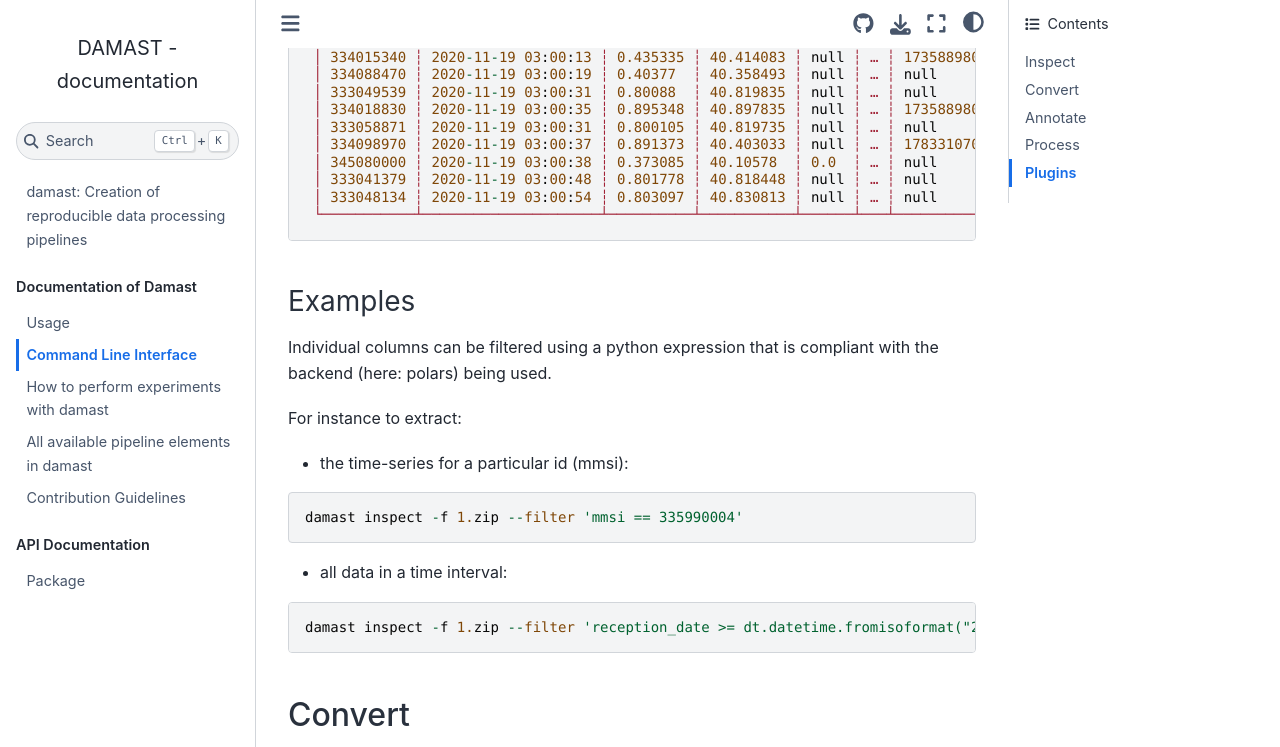
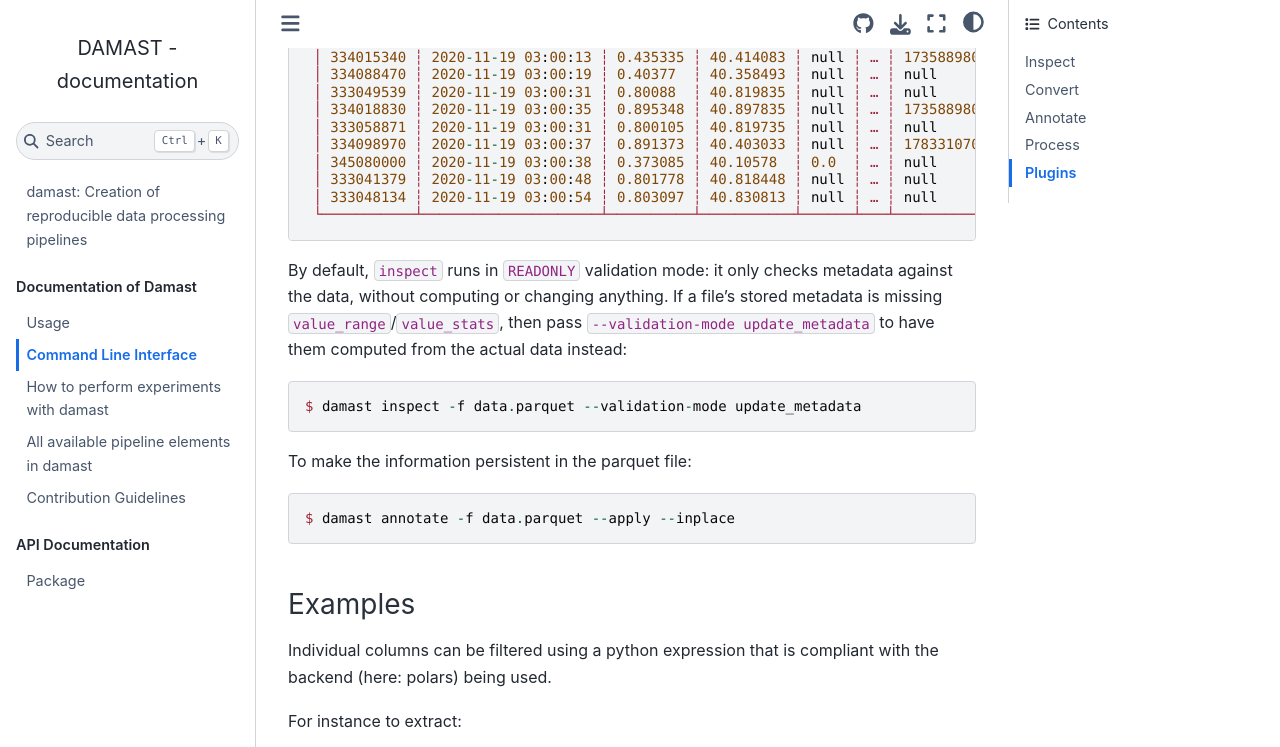
Before and after one commit to simula/damast, a Jupyter Book: the page built from docs/cli.rst, in a window 1280 px wide and 900 px high, scrolled down 2187 px, cut to the strip 0-747 px from the top of the window. Built offline with Jupyter Book 1.0.4 settings and Sphinx 7.4.7 and the Sphinx Book theme 1.1.4, drawn with Linux system fonts in a browser that asks for light colours; some of the changed text lies outside the part shown.

Commit message:
doc: update cli documentation

```diff
--- a/docs/cli.rst
+++ b/docs/cli.rst
@@ -122,8 +122,29 @@ The dataset can consists of one or more (zipped) files, either given as list of
      │ 333041379 ┆ 2020-11-19 03:00:48 ┆ 0.801778 ┆ 40.818448 ┆ null ┆ … ┆ null       ┆ null               ┆ null             ┆ null                  ┆ 3       │
      │ 333048134 ┆ 2020-11-19 03:00:54 ┆ 0.803097 ┆ 40.830813 ┆ null ┆ … ┆ null       ┆ 34                 ┆ SAT-AA_037       ┆ 2020-11-19 01:08:30   ┆ 3       │
      └───────────┴─────────────────────┴──────────┴───────────┴──────┴───┴────────────┴────────────────────┴──────────────────┴───────────────────────┴─────────┘
+
 .. highlight:: none
 
+By default, ``inspect`` runs in ``READONLY`` validation mode: it only checks metadata against the
+data, without computing or changing anything.
+If a file's stored metadata is missing ``value_range``/``value_stats``, then pass ``--validation-mode update_metadata`` to have them computed from the actual
+data instead:
+
+.. highlight:: python
+::
+
+    $ damast inspect -f data.parquet --validation-mode update_metadata
+
+
+.. highlight:: none
+To make the information persistent in the parquet file:
+
+.. highlight:: python
+::
+
+    $ damast annotate -f data.parquet --apply --inplace
+
+.. highlight:: none
 
 Examples
 ^^^^^^^^^
```
Also changed, not shown: other parts of docs/cli.rst (+1 -1 lines).
